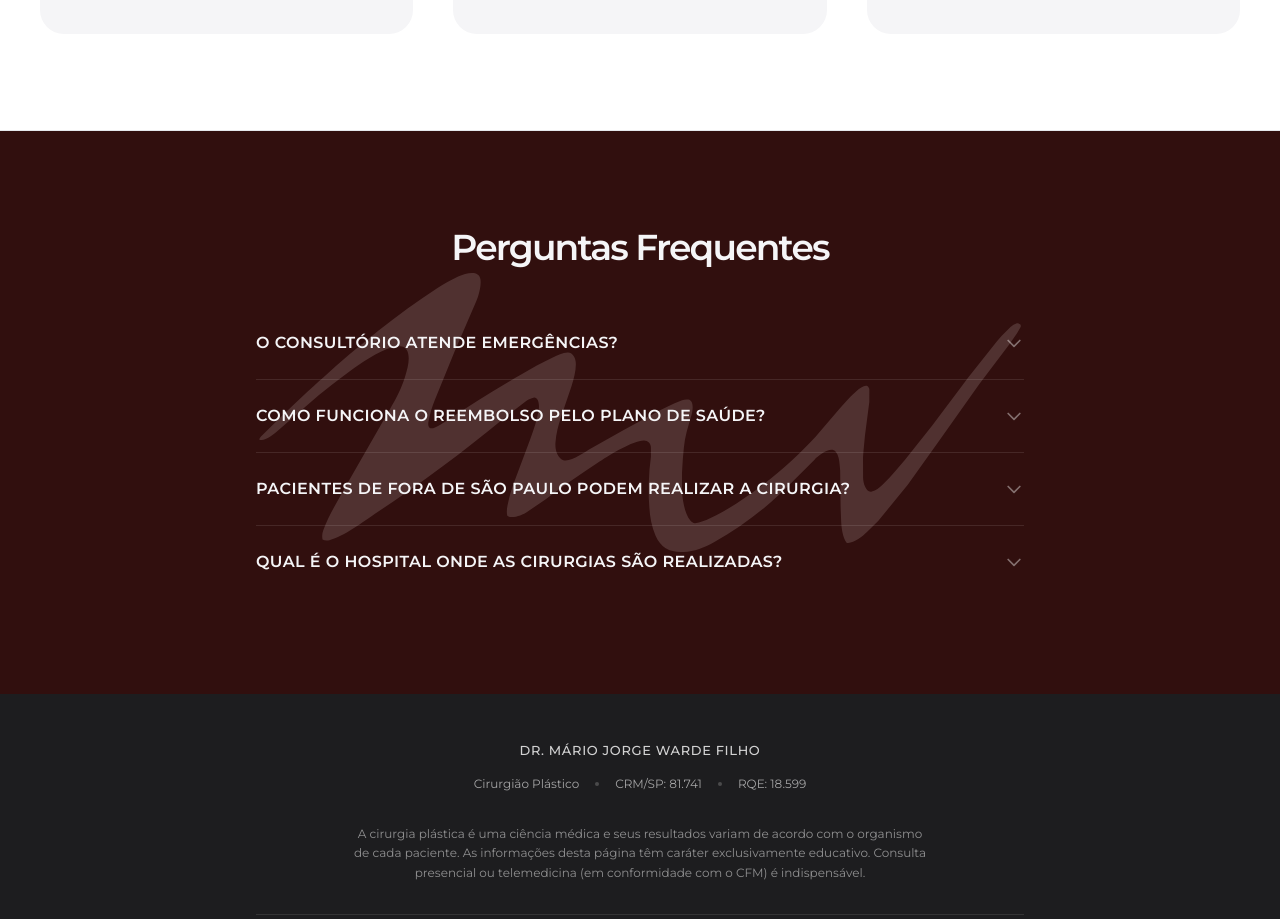
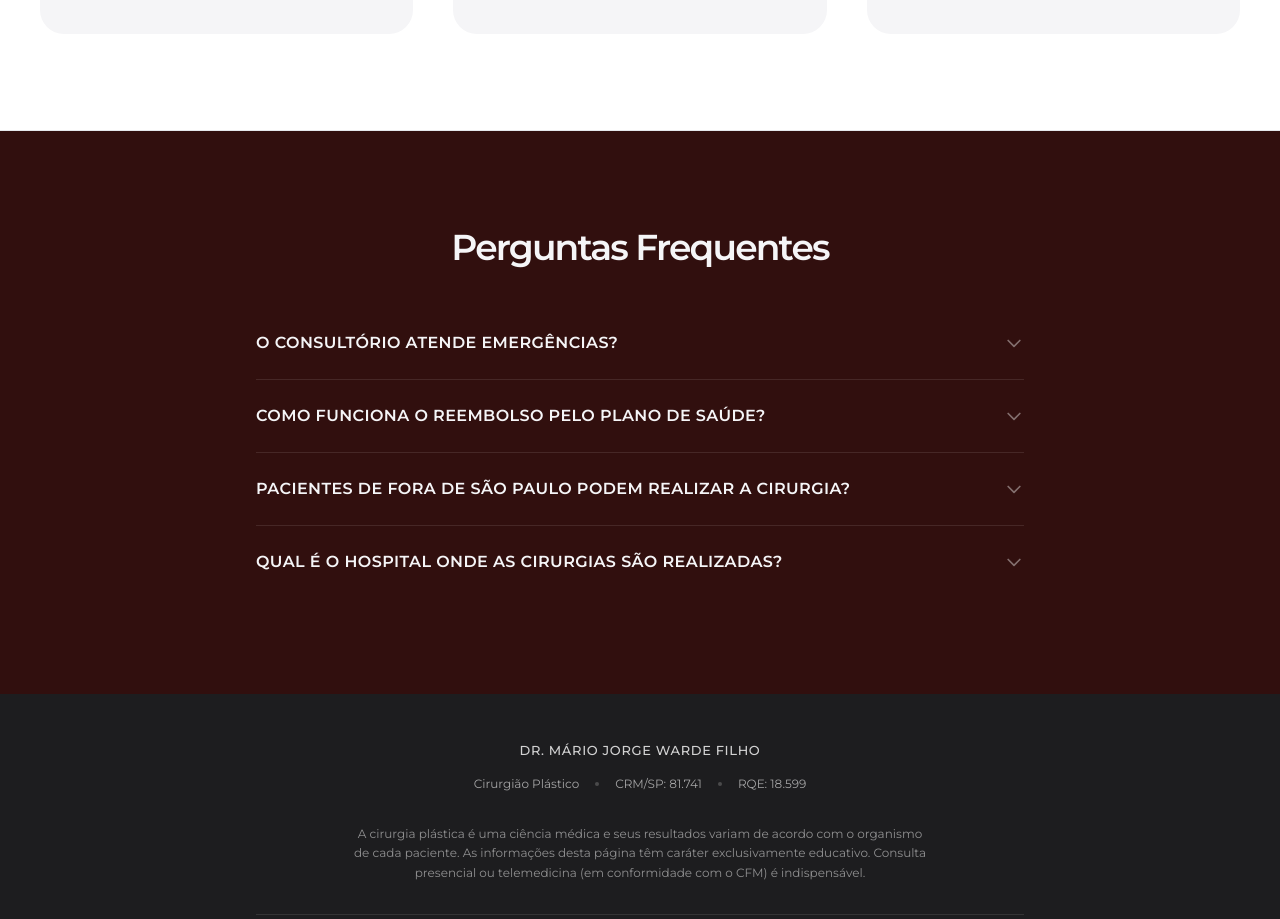
Before and after one commit to wardedrmario/site-institucional, a Next.js app: page /primeira-consulta in a window 1280 px wide. Shown: the part 5140-6059 px from the top of the page. Built offline with nearby package versions, Linux system fonts and the light colour scheme.

Commit message:
style(faq): remove mw logo background pattern

```diff
--- a/src/app/primeira-consulta/page.tsx
+++ b/src/app/primeira-consulta/page.tsx
@@ -350,13 +350,6 @@ export default function PrimeiraConsulta() {
 
       {/* 5. FAQ */}
       <section className="relative w-full bg-[#310f0e] py-24 px-6 border-t border-gray-200 overflow-hidden">
-        <div className="absolute inset-0 flex items-center justify-center pointer-events-none opacity-20">
-          <img
-            src="/images/mw-background.svg"
-            alt="MW Logo"
-            className="w-[800px] max-w-full object-contain"
-          />
-        </div>
 
         <div className="relative max-w-3xl mx-auto z-10">
           <div className="text-center mb-16">
```
